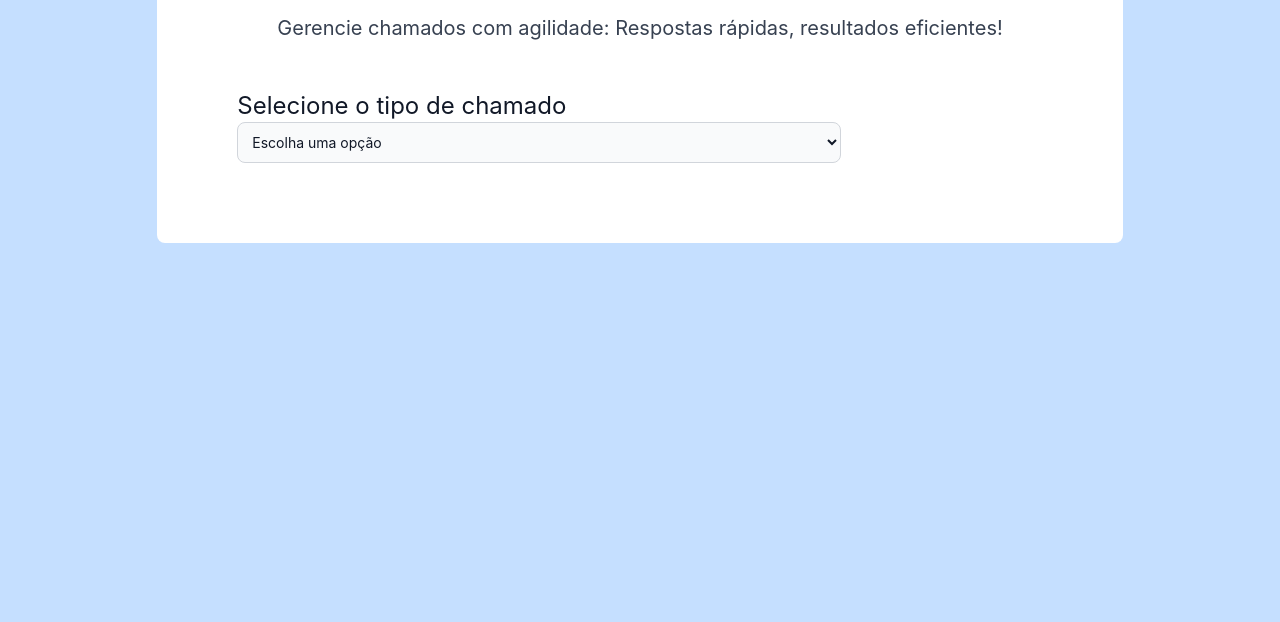
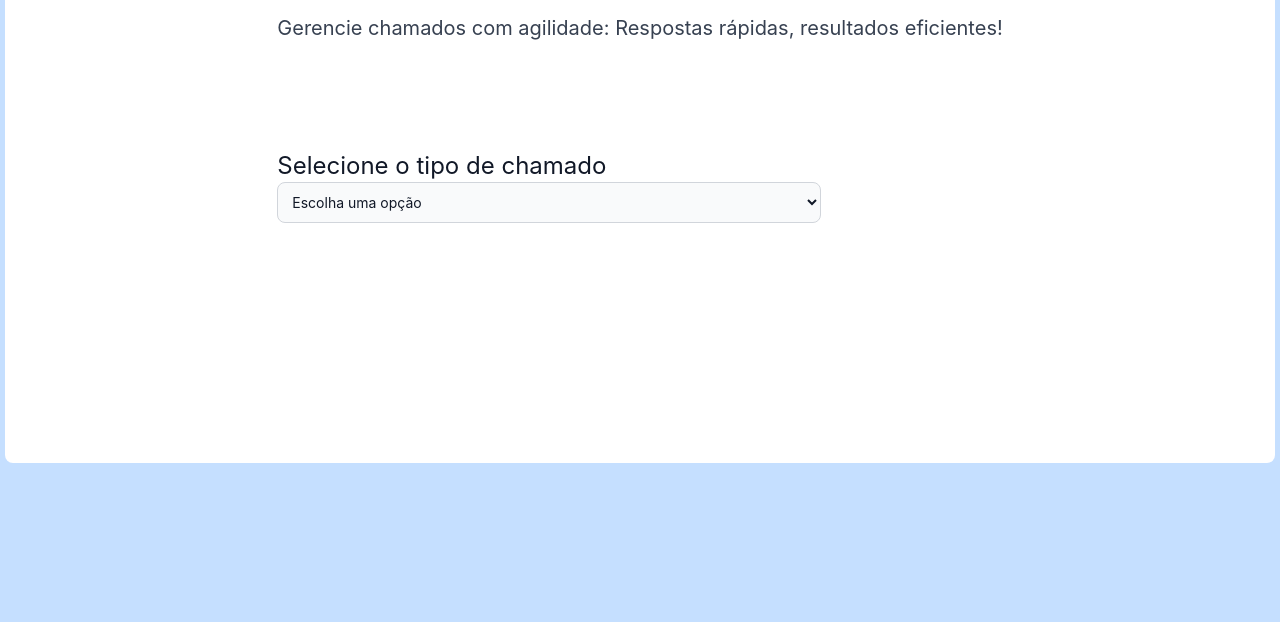
Before and after one commit to rogpessoa/sprintsupport, a plain HTML site: page homeuser.html in a window 1280 px wide. Shown: the part 178-800 px from the top of the page. Drawn offline with nearby package versions, Linux system fonts and the light colour scheme.

```diff
--- a/homeuser.html
+++ b/homeuser.html
@@ -29,17 +29,17 @@
 </head>
 <body class="bg-azul-claro font-inter flex justify-center items-center ">
 
-    <main class="bg-white p-10 gap-6 flex flex-col rounded-lg lg:w1/2 justify-center lg:rounded-l-nonelex-initial">
+    <main class="bg-white p-20 rounded-lg lg:w1/2 justify-center lg:rounded-l-flex-initial">
 
 
-        <section class="bg-white p-10  flex-auto">
+        <section class="pt-5 ps-24 p-20 pe-24 bg-white p-10">
 
-            <div class="bg-white p-10 gap-6 flex flex-col rounded-lg lg:w1/2 justify-center lg:rounded-l-none text-center">
+            <div class="bg-white pt-5 ps-24 p-20 pe-24 gap-6 flex flex-col rounded-lg lg:w1/2 justify-center lg:rounded-l-none text-center">
                 <h1 class="bg-white text-sm  md:text-4xl mb-2">Abertura de chamado</h1>
                 <p class="text-xl text-gray-700 mb-2">Gerencie chamados com agilidade: Respostas rápidas, resultados eficientes!</p>
             </div>
 
-          <form class="bg-white flex flex-col text-justify text-xl text-gray-900">
+          <form class="pt-5 ps-24 p-20 pe-24 flex flex-col text-justify text-xl text-gray-900">
               <label for="countries" class="bg-white text-justify text-gray-900 md:text-2xl dark:text-white">Selecione o tipo de chamado</label>
               <select id="countries" class="flex flex-col bg-gray-50 border border-gray-300 text-gray-900 text-sm rounded-lg focus:ring-blue-500 focus:border-blue-500 block w-3/4 p-2.5 dark:bg-gray-700 dark:border-gray-600 dark:placeholder-gray-400 dark:text-white dark:focus:ring-blue-500 dark:focus:border-blue-500">
                 <option selected>Escolha uma opção</option>
```
